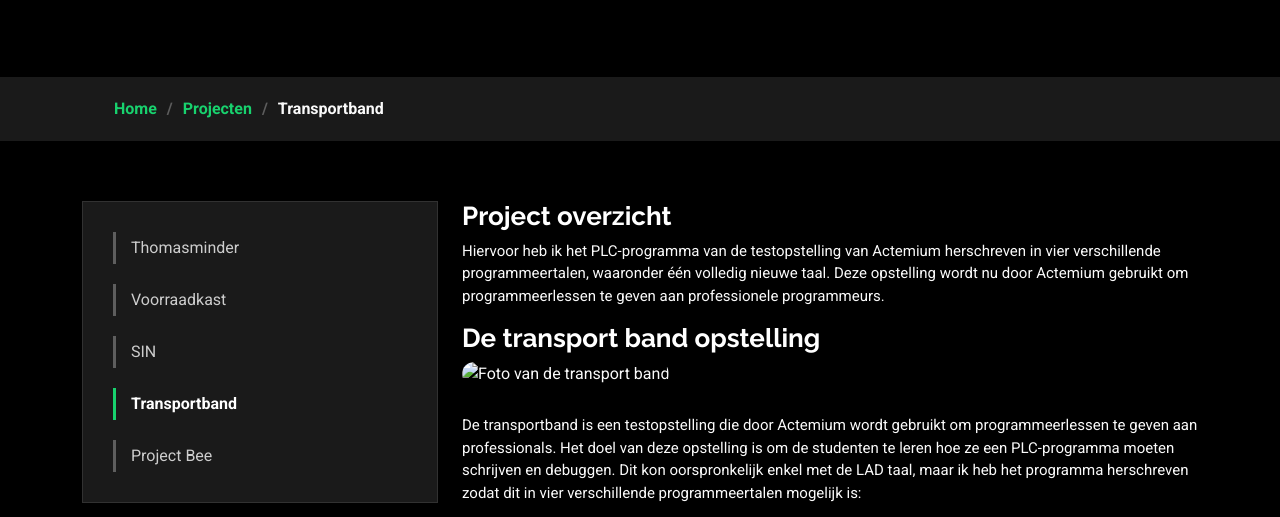
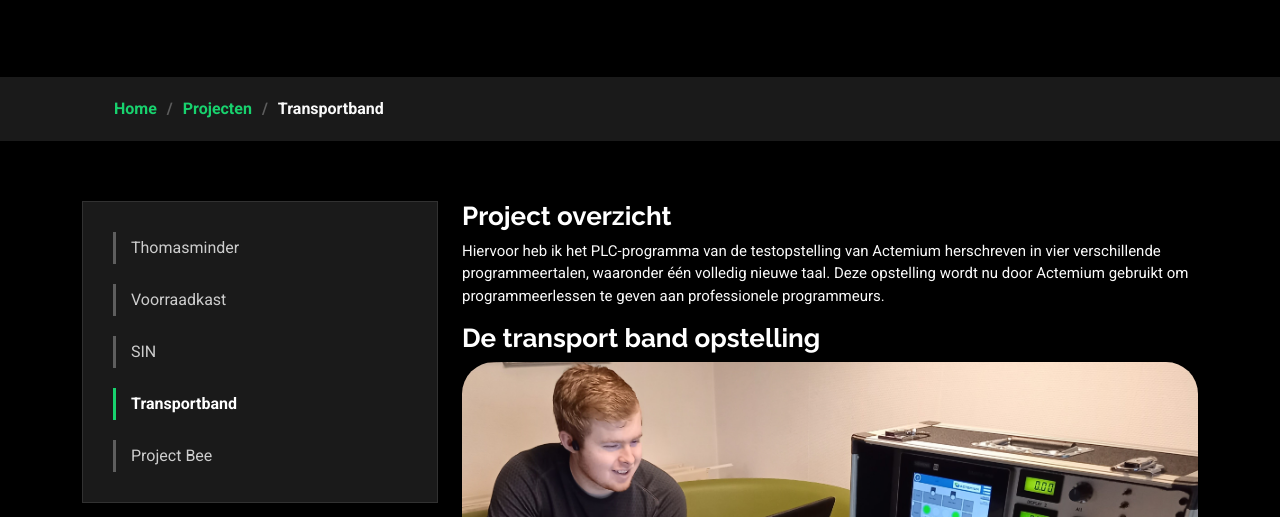
Before and after one commit to Ward-Smeyers/portfolio, a plain HTML site: page public_html/projecten/transport-band.html in a window 1280 px wide. Shown: the part 242-759 px from the top of the page. Drawn offline with Linux system fonts and the light colour scheme.

Commit message:
Add transportband.jpg image and update reference in transport-band.html

```diff
--- a/public_html/projecten/transport-band.html
+++ b/public_html/projecten/transport-band.html
@@ -117,7 +117,7 @@
             </p>
 
             <h3>De transport band opstelling</h3>
-            <img src="../assets/img/projecten/20230622_133604.jpg" alt="Foto van de transport band" class="img-fluid projecten-img rounded-5">
+            <img src="../assets/img/projecten/transportband.jpg" alt="Foto van de transport band" class="img-fluid projecten-img rounded-5">
 
             <h3></h3>
             <p>
```
Also changed, not shown: public_html/assets/img/projecten/transportband.jpg (added).
